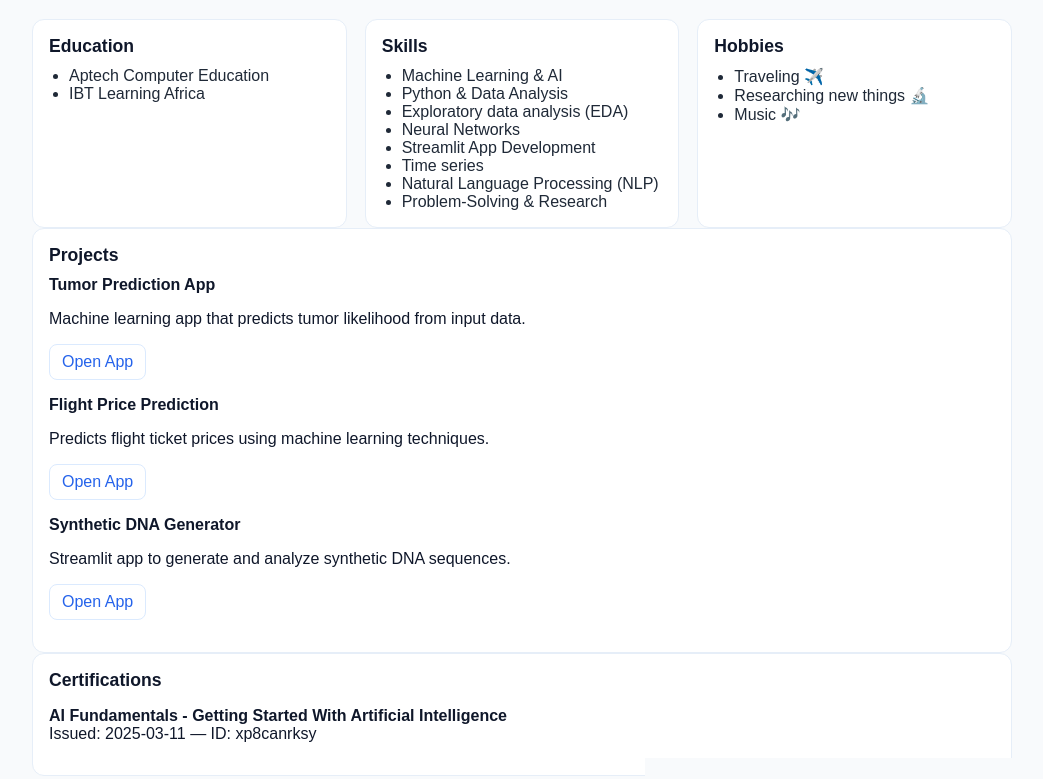
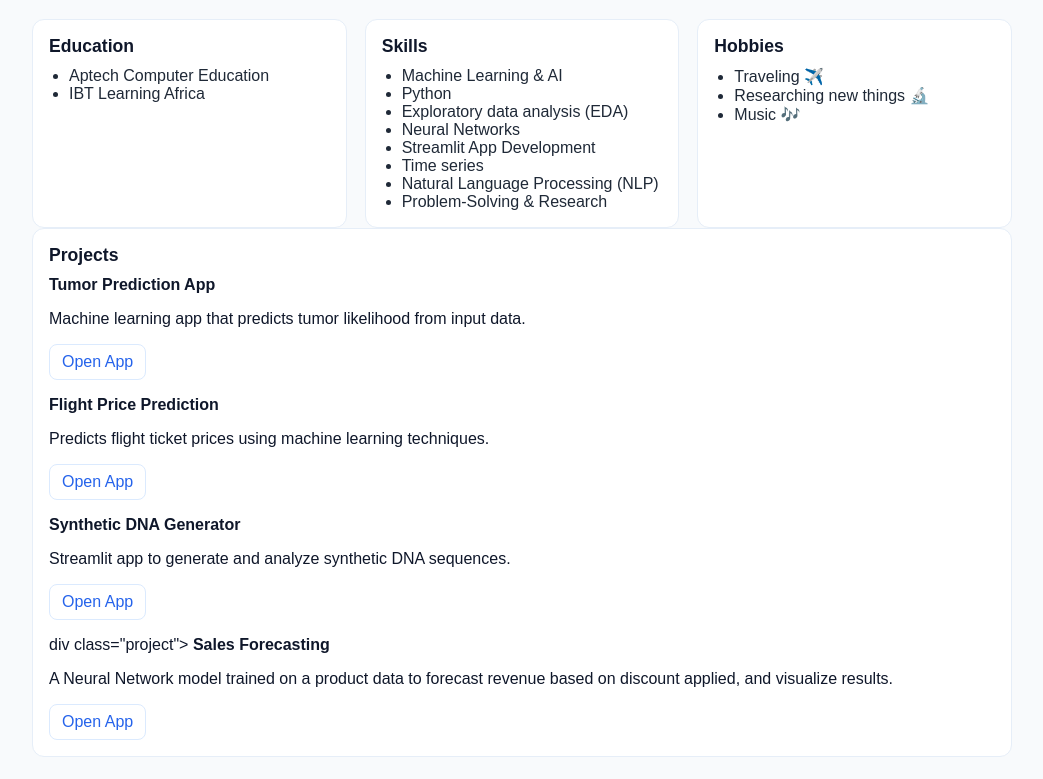
Before and after one commit to Prettyzainee/ZainabPortfolio, a plain HTML site: page index.html in a window 1280 px wide. Shown: the part 513-1292 px from the top of the page, without its empty margins (118-1161 px from the left). Drawn offline with Linux system fonts and the light colour scheme.

Commit message:
Update index.html

```diff
--- a/index.html
+++ b/index.html
@@ -56,7 +56,7 @@
           <h2>Skills</h2>
           <ul>
             <li>Machine Learning &amp; AI</li>
-            <li>Python &amp; Data Analysis</li>
+            <li>Python </li>
              <li>Exploratory data analysis (EDA)</li>
             <li>Neural Networks</li>
             <li>Streamlit App Development</li>
@@ -93,6 +93,11 @@
           <p>Streamlit app to generate and analyze synthetic DNA sequences.</p>
           <a class="btn" href="https://synthetic-dna-chxa9jvnghk7zduu2okwsp.streamlit.app/" target="_blank" rel="noreferrer">Open App</a>
         </div>
+        div class="project">
+          <strong>Sales Forecasting</strong>
+          <p>A Neural Network model trained on a product data to forecast revenue based on discount applied, and visualize results.</p>
+          <a class="btn" href="https://sales-focasting-pzoscwfkzdgw6fppl6nqnm.streamlit.app/" target="_blank" rel="noreferrer">Open App</a>
+        </div>
       </section>
 
       <section class="card">
```
